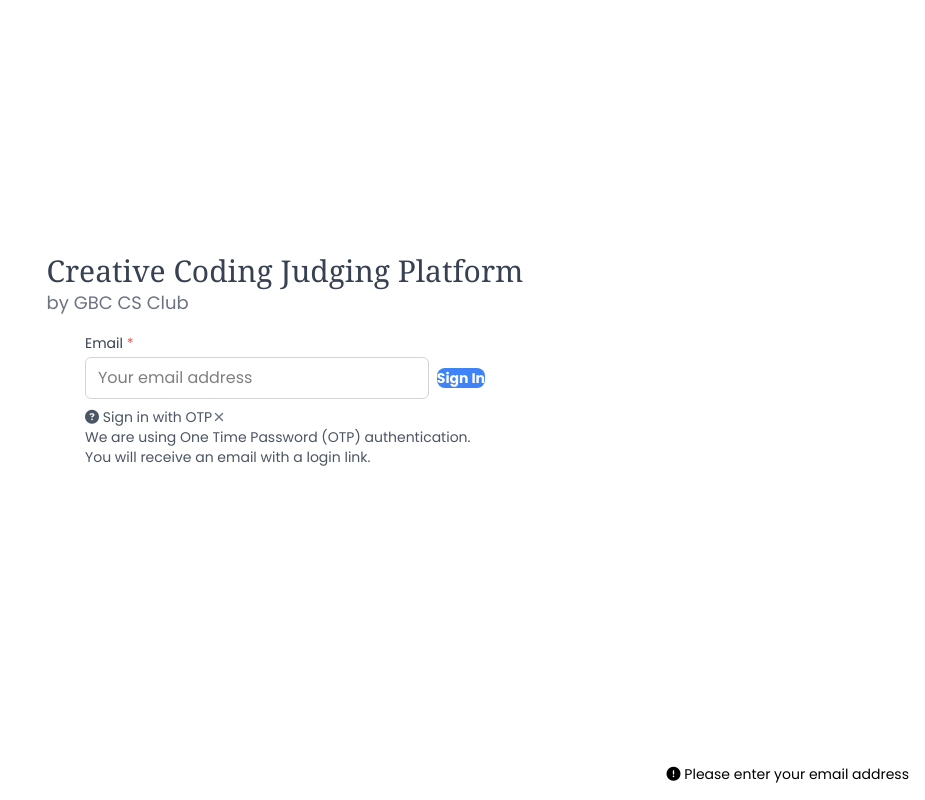
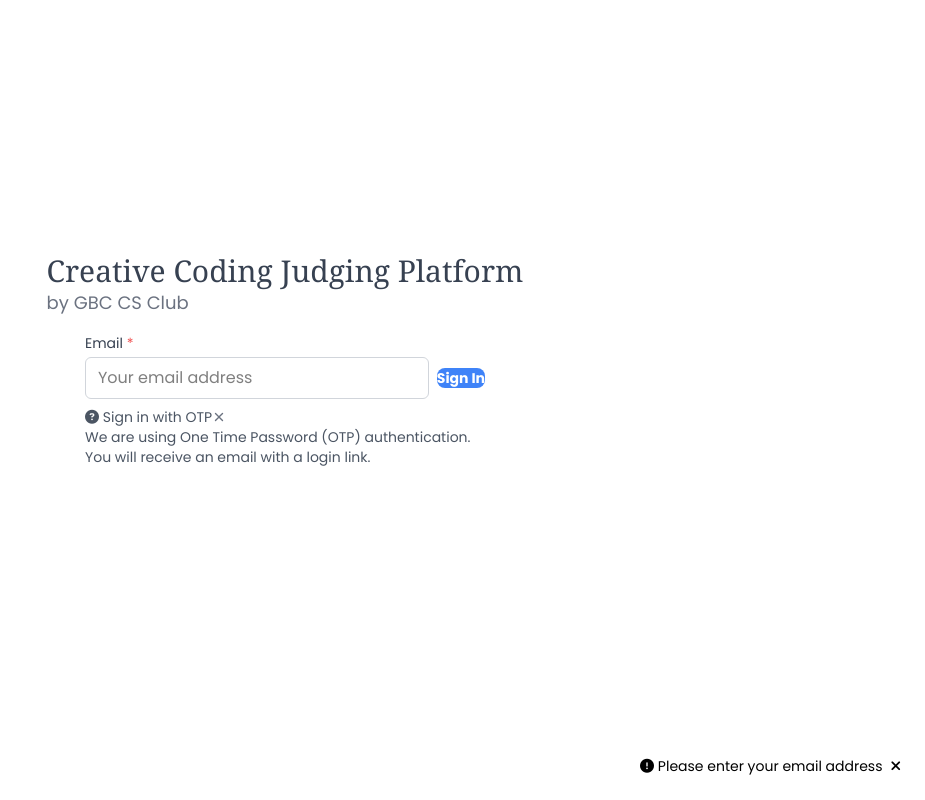
Before and after one commit to gbccsclub/ccc-judging-platform, a React (Vite) app: page / in a window 1280 px wide. Both pictures are taken after a click on the button "Sign In". Shown: the whole page, without its empty margins (355-1280 px from the left). Built offline with nearby package versions, Linux system fonts and the light colour scheme; no server answers; a web font is replaced by a local one.

Commit message:
feat: close button for message dialog

```diff
--- a/src/components/MessageDialog.tsx
+++ b/src/components/MessageDialog.tsx
@@ -1,19 +1,26 @@
-import { Alert } from "flowbite-react";
+import { Alert, Button } from "flowbite-react";
 import { useMessage } from "../context/MessageContext";
 
 export default function MessageDialog() {
-    const { message } = useMessage();
+    const { message, setMessage } = useMessage();
 
     if (!message) return <></>;
     return <>
         <Alert
-            className="fixed bottom-4 right-4 z-50"
+            className="fixed bottom-4 right-4 z-50 flex flex-row"
             color={message.type === 'success' ? 'success' : 'failure'}>
             {message.type === 'success'
                 ? <i className="fa-solid fa-circle-check"></i>
                 : <i className="fa-solid fa-circle-exclamation"></i>}
             <span> </span>
             {message.text}
+
+            <button
+                className='p-2 hover:-translate-y-0.5 active:translate-y-0 hover:text-blue-500 transition duration-200 ease-in-out cursor-pointer'
+                onClick={() => setMessage(null)}
+            >
+                <i className="fa-solid fa-xmark"></i>
+            </button>
         </Alert>
     </>
 }
```
